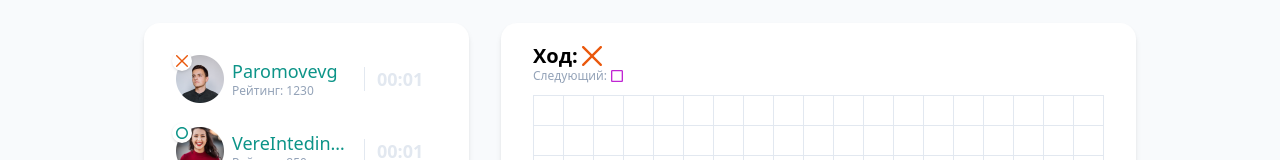
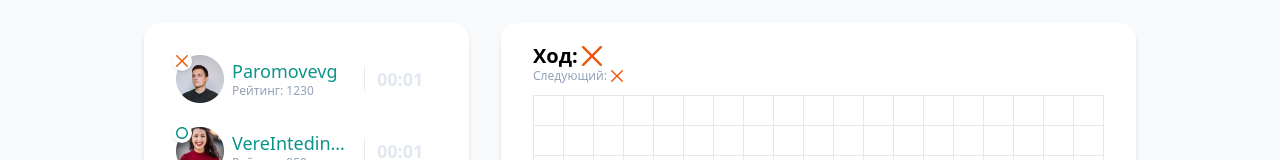
Before and after one commit to EvgenyParomovContent/redux-architecture, a React (Vite) app: page / in a window 1280 px wide. Shown: the part 187-347 px from the top of the page. Built offline with nearby package versions, Linux system fonts and the light colour scheme.

Commit message:
chore: update game-move props

```diff
--- a/src/features/game/game.tsx
+++ b/src/features/game/game.tsx
@@ -51,8 +51,8 @@ export function Game() {
         gameMoveInfo={
           gameStatus.type === "in-progress" ? (
             <GameMoveInfo
-              currentMove={gameStatus.symbol}
-              nextMove={GameSymbol.SQUARE}
+              currentSymbol={gameStatus.symbol}
+              nextSymbol={GameSymbol.CROSS}
             />
           ) : (
             <GameWinnerInfo winner={gameStatus.winner} />
--- a/src/features/game/ui/game-move-info.tsx
+++ b/src/features/game/ui/game-move-info.tsx
@@ -2,19 +2,19 @@ import { GameSymbol } from "../model/domain/game-symbol";
 import { GameSymbolView } from "./game-symbol";
 
 export function GameMoveInfo({
-  currentMove,
-  nextMove,
+  currentSymbol,
+  nextSymbol,
 }: {
-  currentMove: GameSymbol;
-  nextMove: GameSymbol;
+  currentSymbol: GameSymbol;
+  nextSymbol: GameSymbol;
 }) {
   return (
     <>
       <div className="flex items-center gap-1 text-xl leading-tight font-semibold">
-        Ход: <GameSymbolView symbol={currentMove} className="w-5 h-5" />
+        Ход: <GameSymbolView symbol={currentSymbol} className="w-5 h-5" />
       </div>
       <div className="flex items-center gap-1 text-xs leading-tight text-slate-400">
-        Следующий: <GameSymbolView symbol={nextMove} className="w-3 h-3" />
+        Следующий: <GameSymbolView symbol={nextSymbol} className="w-3 h-3" />
       </div>
     </>
   );
```
